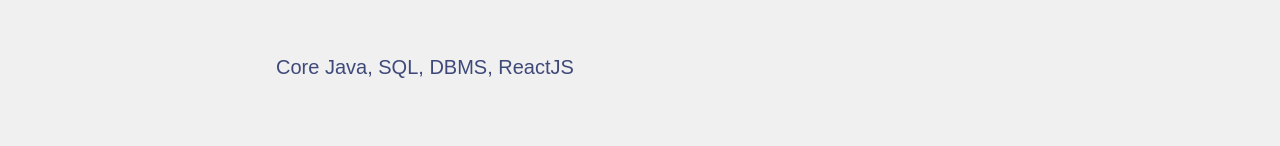
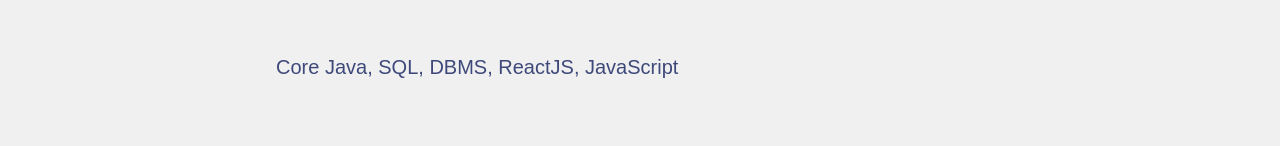
Before and after one commit to Rohit-Baranwal/My-Portfolio, a React (Create React App) app: page / in a window 1280 px wide. Shown: the part 1491-1637 px from the top of the page. Built offline with nearby package versions, Linux system fonts and the light colour scheme.

Commit message:
make it better!!

```diff
--- a/src/components/ContactForm.js
+++ b/src/components/ContactForm.js
@@ -47,4 +47,4 @@
   )
 }
 
-export default ContactForm
+export default ContactForm;
--- a/src/pages/Home.js
+++ b/src/pages/Home.js
@@ -39,7 +39,7 @@
             <li className='item'>
               <h2>Languages</h2>
               <span>
-                Core Java, SQL, DBMS, ReactJS
+                Core Java, SQL, DBMS, ReactJS, JavaScript
               </span>
             </li>
           </ol>
```
